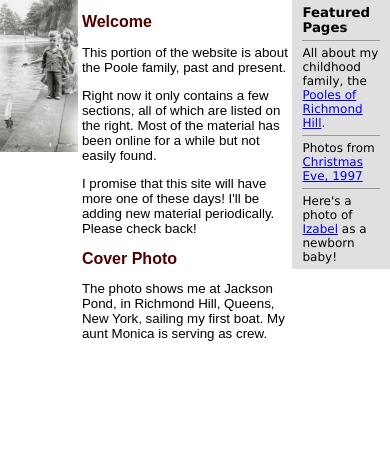
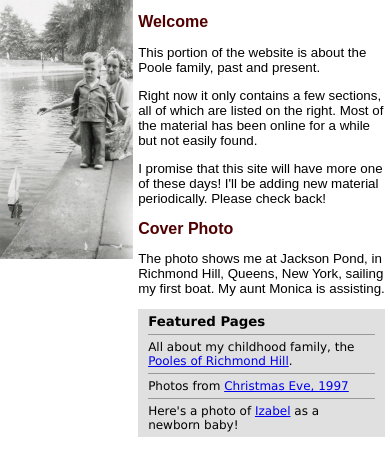
Before and after one commit to CharliePoole/charliepoole.org, a PHP site: page /family/index.html in a window 390 px wide. Shown: the part 47-523 px from the top of the page. Run offline with PHP 8.4, Linux system fonts and the light colour scheme.

Commit message:
Make Family pages responsive

```diff
--- a/public_html/css/screen.css
+++ b/public_html/css/screen.css
@@ -137,19 +137,44 @@ body, html {
 .single-column {
   margin: 0 10%;
 }
+
+/* Three columns - left fixed, middle and right responsive */
+.three-columns {
+  margin: 0;
+  padding: 0;
+}
 .left-column {
   float: left;
-  width: 20%;
+  width: 133px;
+}
+.middle-and-right {
+  margin-left: 133px;
 }
 .middle-column {
-  float: left;
-  width: 53%;
-  padding-left: 1%;
-  padding-right: 1%;
+  padding-left: 2%;
+  padding-right: 2%;
 }
-.right-column {
-  float: left;
-  width: 25%;
+
+@media screen and (max-width: 600px) {
+  .left-column {
+    margin-top: -13px;
+  }
+  .right-column {
+    width: 96%;
+    margin-left: 2%;
+    margin-right: 2%;
+  }
+}
+
+@media screen and (min-width: 601px) {
+  .middle-column {
+    float: left;
+    width: 66%;
+  }
+  .right-column {
+    float: left;
+    width: 30%;
+  }
 }
 
 /* Style-based content layout */
--- a/public_html/family/index.html
+++ b/public_html/family/index.html
@@ -26,17 +26,14 @@
 <!-- End of Header -->
 
 <!-- Content Table -->
-<div class="threecol">
+<div class="three-columns">
 
-  <!-- Left Side Content -->
   <div class="left-column">
+    <img src="/images/Charlie2.jpg" width="100%">
+  </div>
 
-    <img src="/images/Charlie2.jpg" width="100%">
+  <div class="middle-and-right">
 
-  </div>
-  <!-- End Left Side Content -->
-
-  <!-- Main Content -->
     <div class="middle-column">
 
       <h2>Welcome</h2>
@@ -52,12 +49,12 @@
       <h2>Cover Photo</h2>
 
       <p>The photo shows me at Jackson Pond, in Richmond Hill, Queens, New York,
-     sailing my first boat. My aunt Monica is serving as crew.</p>
+        sailing my first boat. My aunt Monica is assisting.</p>
+
     </div>
-<!-- End Main Content -->
 
-<!-- Right Side Content -->
     <div class="right-column">
+
       <div class="news">
         <p class="headline">Featured Pages</p>
         <p class="newsitem">All about my childhood family, the
@@ -65,11 +62,12 @@
         <p class="newsitem">Photos from <a href="christmas97.html">Christmas Eve, 1997</a></p>
         <p class="newsitem">Here&apos;s a photo of <a href="izabel/index.html">Izabel</a> as a newborn baby!</p>
       </div>
-  </div>
-<!-- End Right Side Content -->
 
     </div>
-<!-- End Content Table -->
+
+  </div>
+
+</div>
 
 </body>
 </html>
--- a/public_html/personal.html
+++ b/public_html/personal.html
@@ -5,6 +5,7 @@
   <title>Charlie Poole - Personal</title>
   <meta http-equiv="Content-Type" content="text/html; charset=windows-1252">
   <meta http-equiv="Content-Language" content="en-us">
+  <meta name="viewport" content="user-scalable=no, width=device-width"/>
   <link rel="stylesheet" type="text/css" href="/css/cp.css">
   <link rel="shortcut icon" href="/cp/favicon.ico">
 </head>
```
Lines whose indentation alone changed are shown as unchanged.
